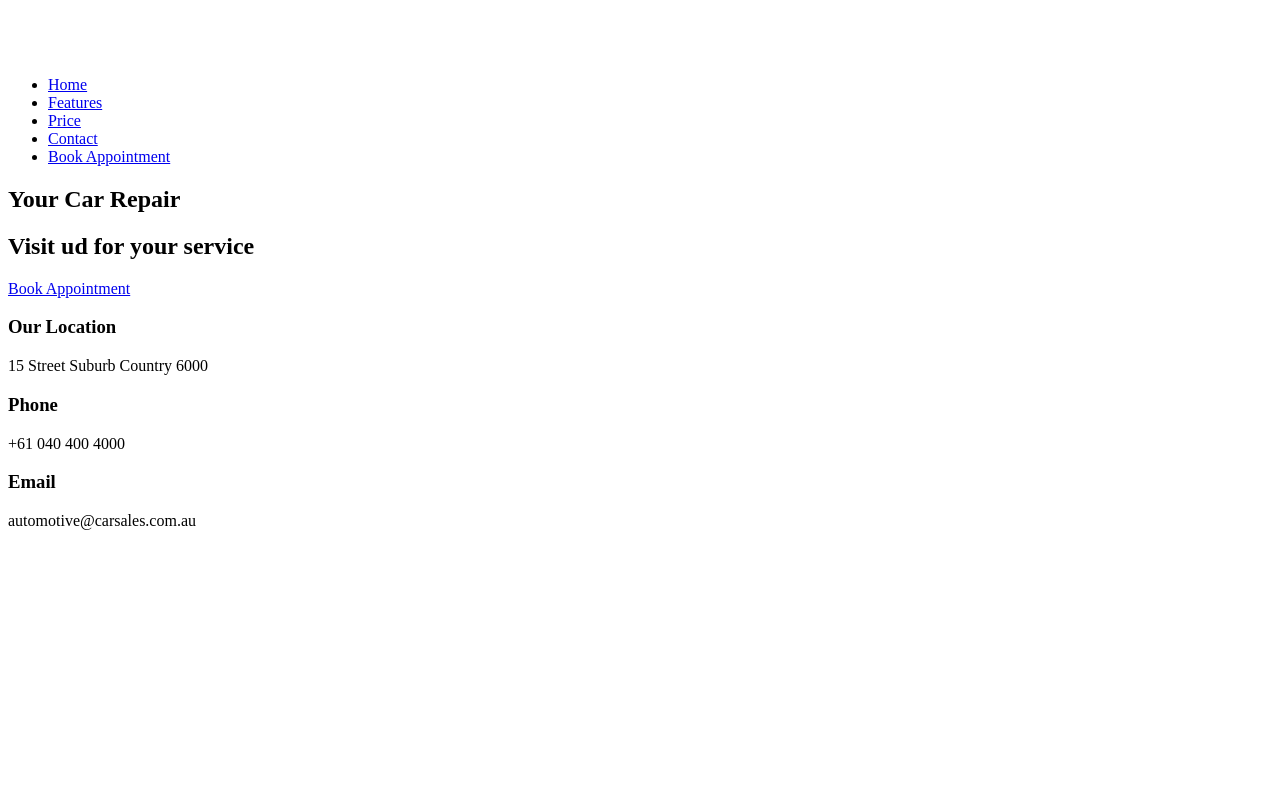
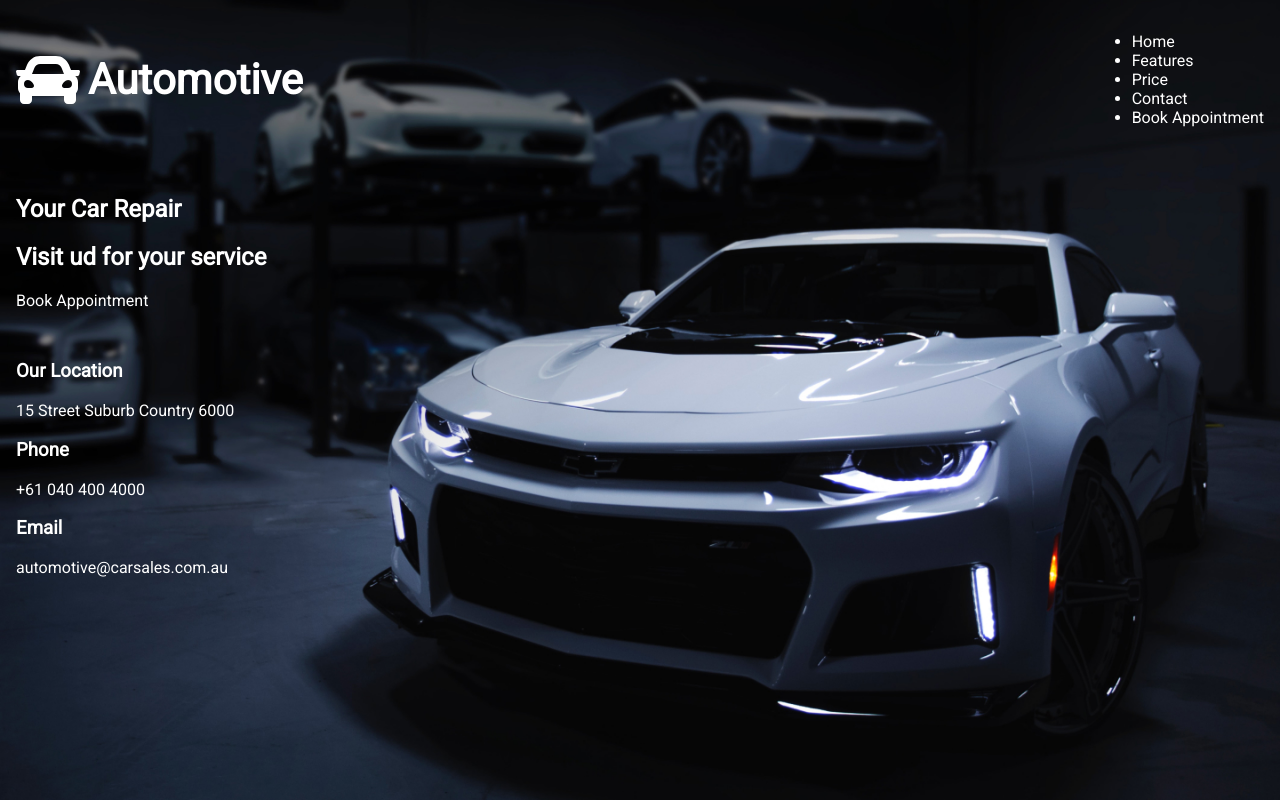
Before and after one commit to Lafsitoo/FrontEnd-Proyect---Cars, a plain HTML site: page index.html in a window 1280 px wide. Drawn offline with Linux system fonts and the light colour scheme.

Commit message:
20/12-03:04

```diff
--- a/index.html
+++ b/index.html
@@ -5,6 +5,9 @@
     <meta charset="UTF-8">
     <meta http-equiv="X-UA-Compatible" content="IE=edge">
     <meta name="viewport" content="width=device-width, initial-scale=1.0">
+    <link rel="preconnect" href="https://fonts.googleapis.com">
+    <link rel="preconnect" href="https://fonts.gstatic.com" crossorigin>
+    <link href="https://fonts.googleapis.com/css2?family=Roboto&display=swap" rel="stylesheet">
     <link rel="stylesheet" href="./style.css">
     <title>AutoMotive</title>
 </head>
@@ -17,7 +20,7 @@
         <!-- HEADER -->
         <header class="header">
             <a href="#" class="logo">
-                <img src="./utils/logo_cars_00.svg" alt="AutoMotiveLogo">
+                <img src="./utils/logo_cars_00.svg" alt="AutoMotiveLogo">Automotive
             </a>
             <nav class="menu">
                 <ul class="menu-list">
--- a/style.css
+++ b/style.css
@@ -0,0 +1,60 @@
+/* General  */
+:root {
+  --max-width: 1280px;
+  --min-width: 320px;
+  --accent-color: #00c2ff;
+}
+
+* {
+  box-sizing: border-box;
+}
+
+html,
+body {
+  height: 100%;
+  margin: 0;
+  padding: 0;
+  background-color: black;
+  color: white;
+  font-family: 'Roboto', sans-serif;
+}
+
+a{
+    text-decoration: none;
+    color: white;
+}
+
+/* CONTAINER */
+.container{
+    height: 100vh;
+    display: flex;
+    flex-direction: column;
+    min-height: var(--min-width);
+    background-image: url("./utils/background_00.jpg");
+    background-repeat: no-repeat;
+    background-position: center;
+    background-size: cover;
+}
+
+.header, .content, .footer {
+    width: 100%;
+    margin: 0 auto;
+    padding: 1rem;
+}
+
+/* HEADER */
+.header{
+    max-width: var(--max-width);
+    display: flex;
+    justify-content: space-between;
+    align-items: center;
+}
+.logo{
+    display: flex;
+    align-items: center;
+    font-size: 42px;
+    font-weight: bold;
+}
+.logo img{
+    margin-right: .5rem;
+}
```
